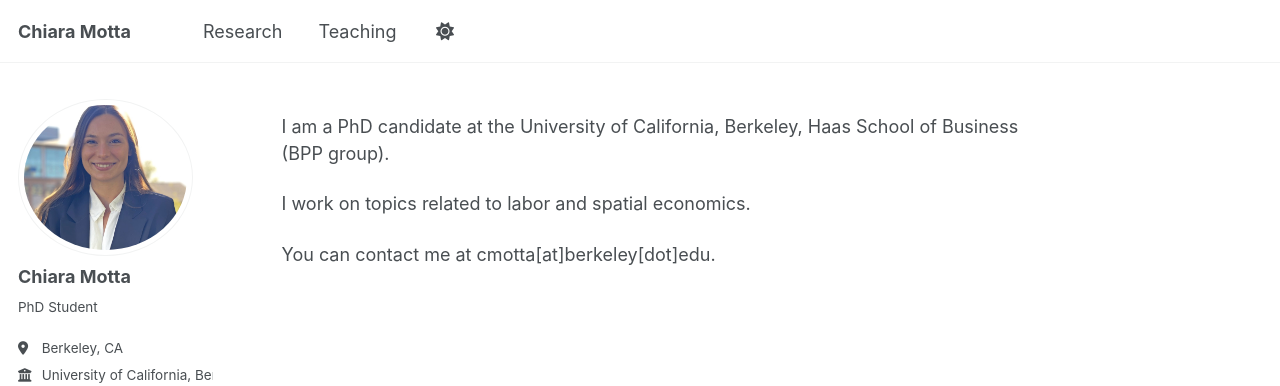
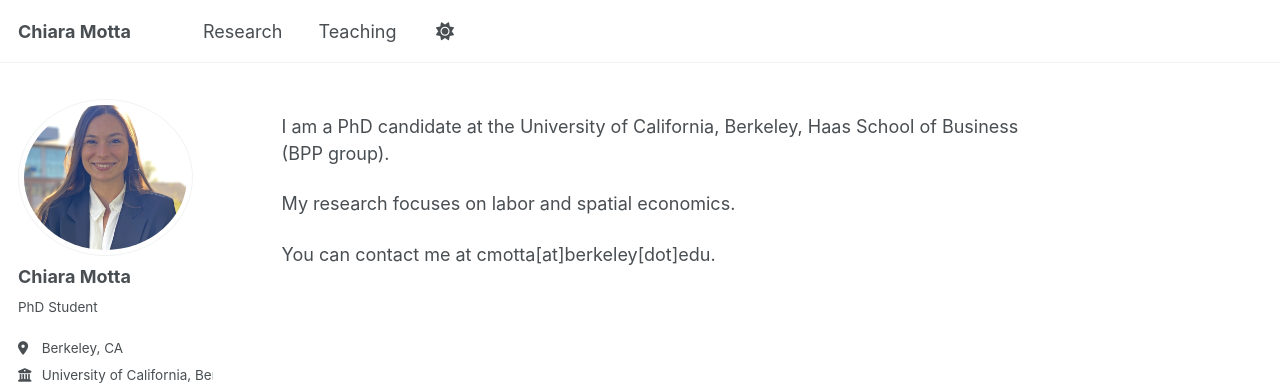
Before and after one commit to chimotta/chimotta.github.io, a Jekyll site: the page built from _pages/about.md, in a window 1280 px wide. Shown: the top 386 px of the page. Built offline with Jekyll 4.4.1, drawn with Linux system fonts in a browser that asks for light colours.

Commit message:
Update about.md

```diff
--- a/_pages/about.md
+++ b/_pages/about.md
@@ -8,6 +8,6 @@ redirect_from:
 ---
 I am a PhD candidate at the University of California, Berkeley, Haas School of Business (BPP group).
 
-I work on topics related to labor and spatial economics.
+My research focuses on labor and spatial economics.
 
 You can contact me at cmotta[at]berkeley[dot]edu.
```
